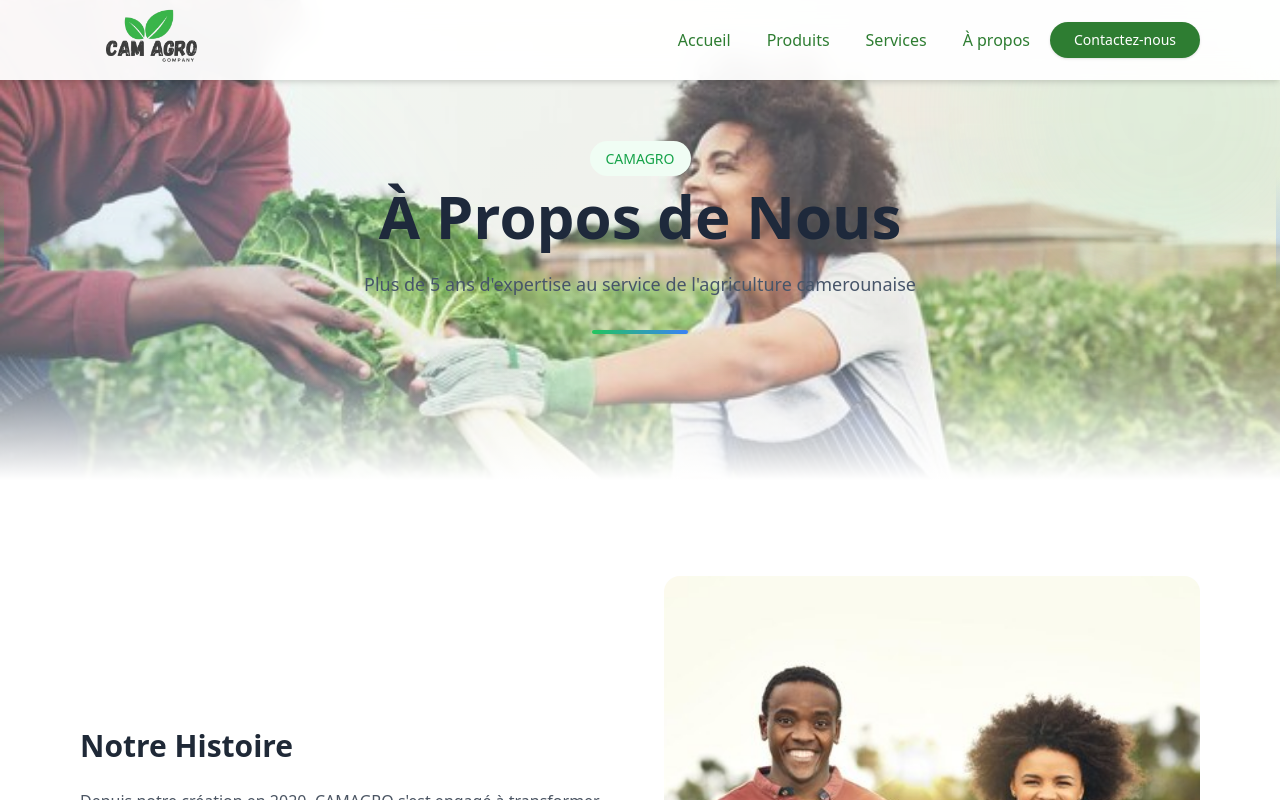
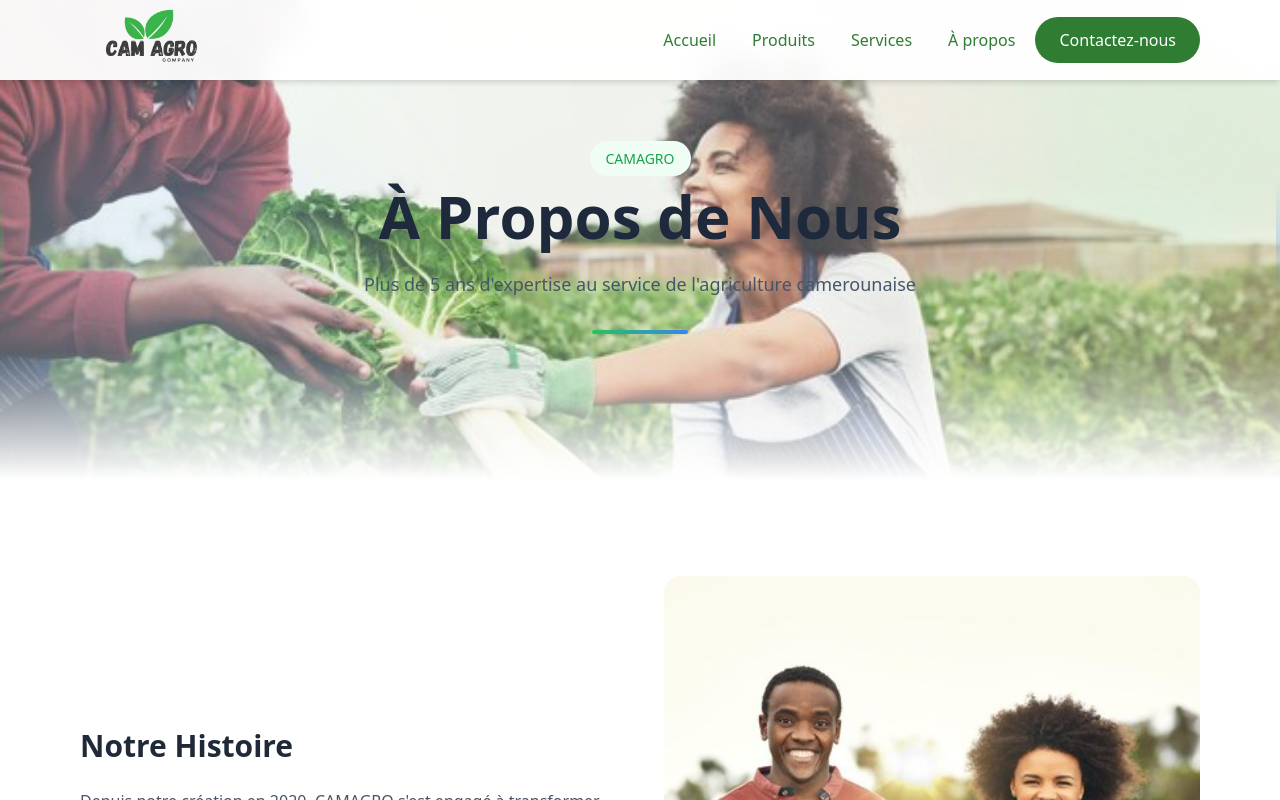
Before and after one commit to Level237/camagrocompany, a React (Vite) app: page /about in a window 1280 px wide. Shown: the top 800 px of the page. Built offline with nearby package versions, Linux system fonts and the light colour scheme.

Commit message:
Replace "Contact" button with a "Link" component in Navbar for improved navigation to the Contact page, enhancing user experience and maintaining consistent styling.

```diff
--- a/src/components/layout/NavbarStyle.tsx
+++ b/src/components/layout/NavbarStyle.tsx
@@ -73,12 +73,13 @@ const NavbarStyle = () => {
               animate={{ opacity: 1, scale: 1 }}
               transition={{ duration: 0.5, delay: 0.5 }}
             >
-              <Button
+              <Link
+                to="/contact"
                 className={`rounded-full px-6
-                  bg-[#2E7D32] hover:bg-[#1B5E20] text-white`}
+                  bg-[#2E7D32] py-3 hover:bg-[#1B5E20] text-white`}
               >
                 Contactez-nous
-              </Button>
+              </Link>
             </motion.div>
           </div>
 
```
